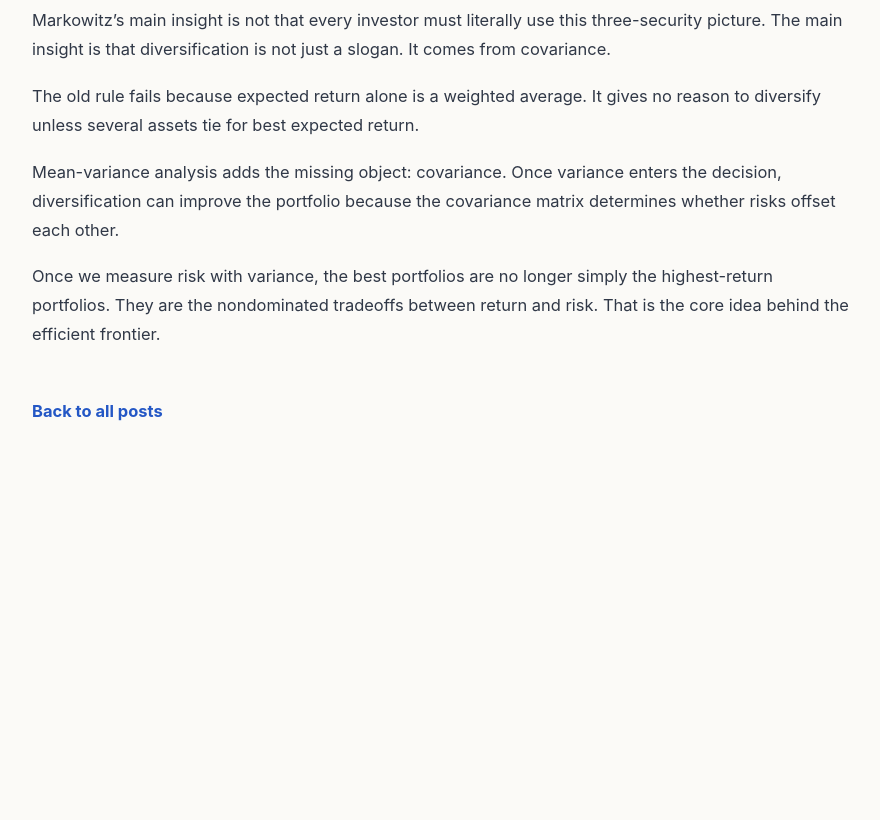
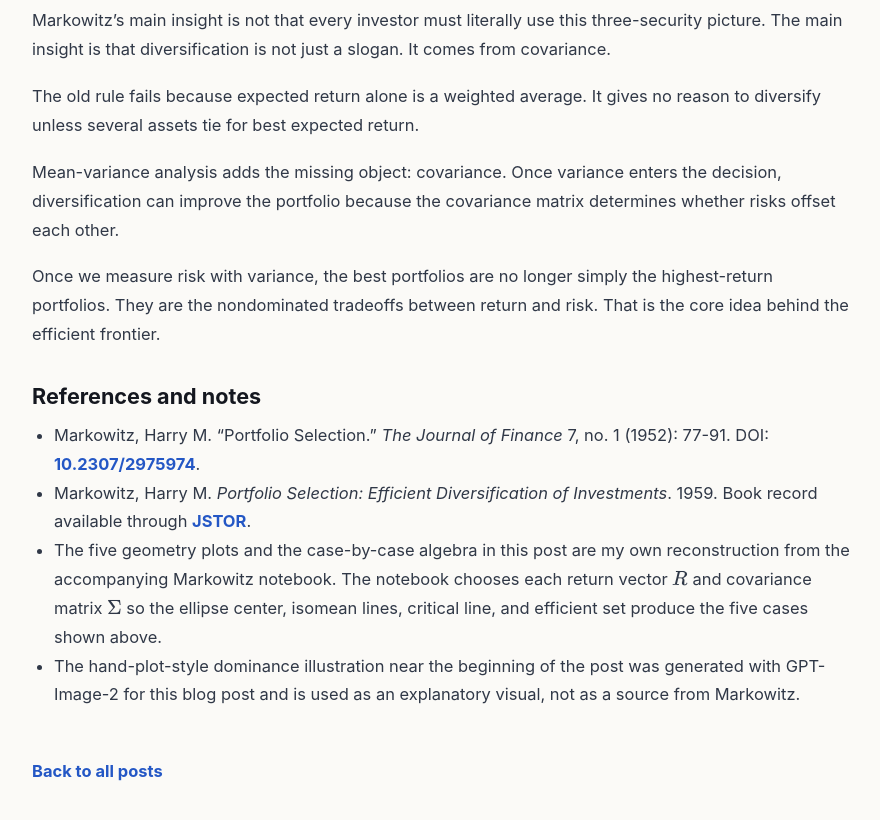
Before and after one commit to DecoderLiu/DecoderLiu.github.io, a Jekyll site: the page built from _posts/2026-05-02-markowitz-portfolio-selection.md, in a window 1280 px wide and 900 px high, scrolled down 18912 px. Shown: the top 820 px of the window, without its empty margins (198-1078 px from the left). Built offline with Jekyll 4.4.1, drawn with Linux system fonts in a browser that asks for light colours; before the commit the page ends 19452 px from its top, so only the background shows below that.

Commit message:
Add references to the Markowitz post
- _posts/2026-05-02-markowitz-portfolio-selection.md: add a References and notes section citing Markowitz's 1952 Journal of Finance paper, the 1959 portfolio selection book record, the notebook reconstruction source for the five geometry cases, and the GPT-Image-2 source note for the explanatory illustration.

```diff
--- a/_posts/2026-05-02-markowitz-portfolio-selection.md
+++ b/_posts/2026-05-02-markowitz-portfolio-selection.md
@@ -1332,3 +1332,10 @@ The old rule fails because expected return alone is a weighted average. It gives
 Mean-variance analysis adds the missing object: covariance. Once variance enters the decision, diversification can improve the portfolio because the covariance matrix determines whether risks offset each other.
 
 Once we measure risk with variance, the best portfolios are no longer simply the highest-return portfolios. They are the nondominated tradeoffs between return and risk. That is the core idea behind the efficient frontier.
+
+## References and notes
+
+- Markowitz, Harry M. "Portfolio Selection." *The Journal of Finance* 7, no. 1 (1952): 77-91. DOI: [10.2307/2975974](https://doi.org/10.2307/2975974).
+- Markowitz, Harry M. *Portfolio Selection: Efficient Diversification of Investments*. 1959. Book record available through [JSTOR](https://www.jstor.org/stable/j.ctt1bh4c8h).
+- The five geometry plots and the case-by-case algebra in this post are my own reconstruction from the accompanying Markowitz notebook. The notebook chooses each return vector $R$ and covariance matrix $\Sigma$ so the ellipse center, isomean lines, critical line, and efficient set produce the five cases shown above.
+- The hand-plot-style dominance illustration near the beginning of the post was generated with GPT-Image-2 for this blog post and is used as an explanatory visual, not as a source from Markowitz.
```
